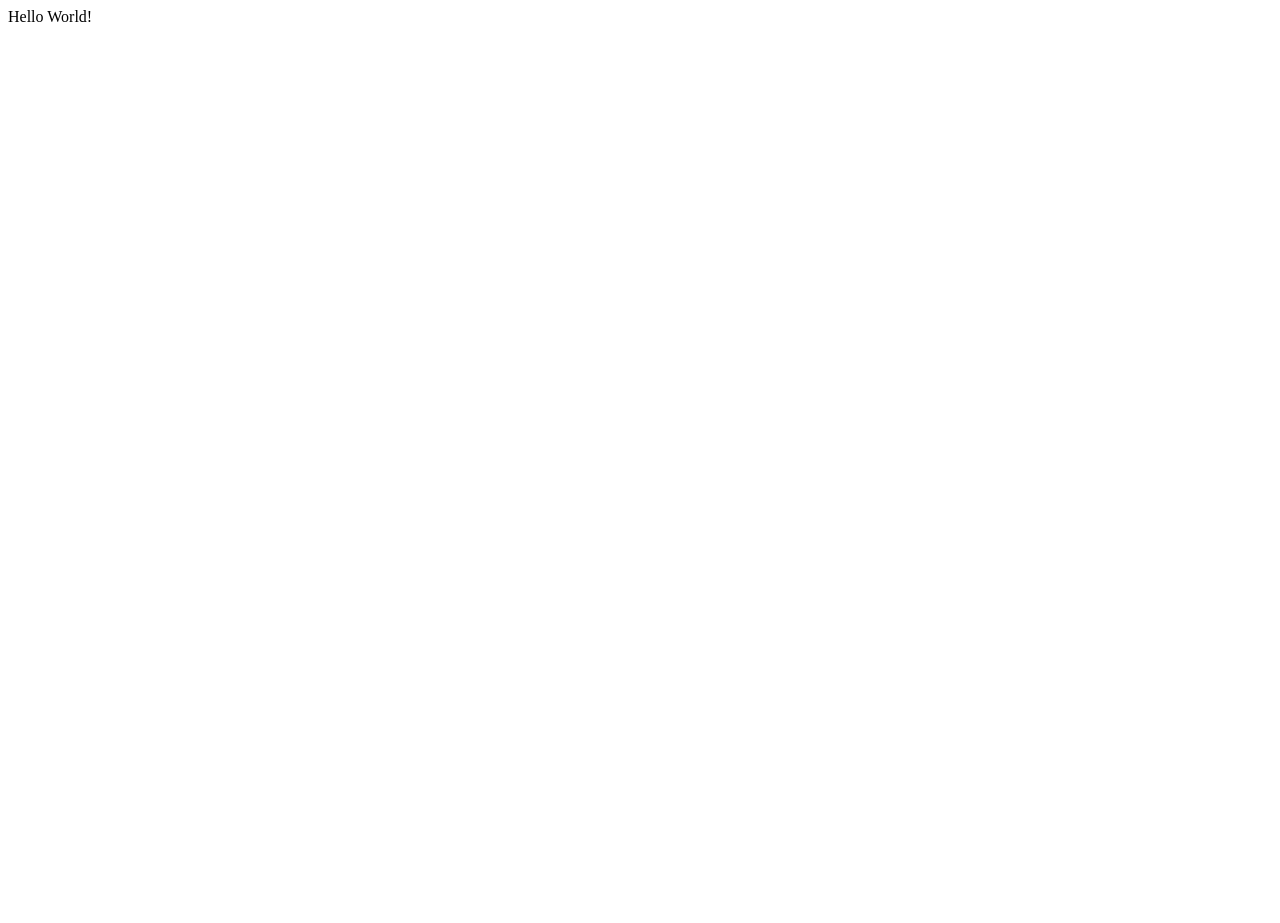
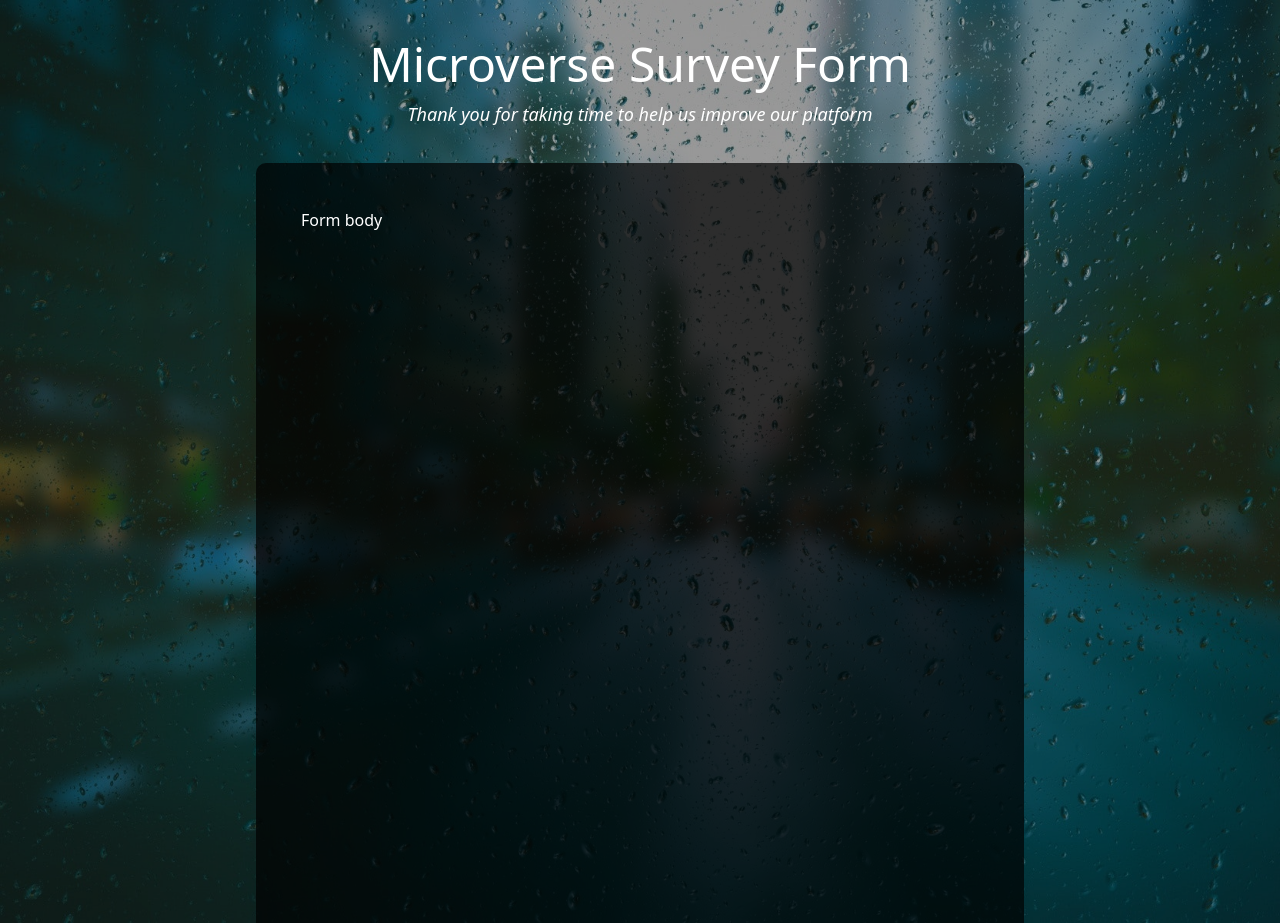
Before and after one commit to iyinusa/microverse-ex1, a plain HTML site: page index.html in a window 1280 px wide. Before the commit the page ends 800 px from the top, so only its background shows below. Drawn offline with nearby package versions, Linux system fonts and the light colour scheme.

Commit message:
Website layouts
Created bootstrap website layout

```diff
--- /dev/null
+++ b/assets/css/style.css
@@ -0,0 +1,32 @@
+.main {
+    background-image: url('../images/background.jpg');
+    background-position: no-repeat;
+    background-size: cover;
+    min-height: 100vh;
+}
+
+.main .wrap {
+    background-color: rgba(0,0,0,0.4);
+    min-height: 100vh;
+}
+
+.header {
+    text-align: center;
+    padding: 35px;
+    color: #ffffff;
+}
+.header h1 {
+    font-size: 48px;
+}
+.header > div {
+    font-size: 18px;
+}
+
+.form_body {
+    margin: 0px 20%;
+    background-color: rgba(0,0,0,0.7);
+    color: #ffffff;
+    padding: 45px;
+    border-radius: 10px 10px 0px 0px;
+    min-height: 95vh;
+}
--- a/index.html
+++ b/index.html
@@ -1,8 +1,30 @@
 <html>
     <head>
+        <!-- CSS only -->
+        <link href="https://cdn.jsdelivr.net/npm/bootstrap@5.2.0-beta1/dist/css/bootstrap.min.css" rel="stylesheet"
+            integrity="sha384-0evHe/X+R7YkIZDRvuzKMRqM+OrBnVFBL6DOitfPri4tjfHxaWutUpFmBp4vmVor" crossorigin="anonymous">
+        <link href="assets/css/style.css?v=3" rel="stylesheet"/>
         <title>Microverse Exercise 1</title>
     </head>
     <body>
-        Hello World!
+        <div class="main">
+            <div class="wrap">
+                <!-- HEADER -->
+                <div class="header">
+                    <h1>Microverse Survey Form</h1>
+                    <div><i>Thank you for taking time to help us improve our platform</i></div>
+                </div>
+
+                <!-- FORM BODY -->
+                <div class="form_body">
+                    Form body
+                </div>
+            </div>
+        </div>
+
+        <!-- JavaScript Bundle with Popper -->
+        <script src="https://cdn.jsdelivr.net/npm/bootstrap@5.2.0-beta1/dist/js/bootstrap.bundle.min.js"
+            integrity="sha384-pprn3073KE6tl6bjs2QrFaJGz5/SUsLqktiwsUTF55Jfv3qYSDhgCecCxMW52nD2"
+            crossorigin="anonymous"></script>
     </body>
 </html>
```
Also changed, not shown: assets/images/background.jpg (added).
